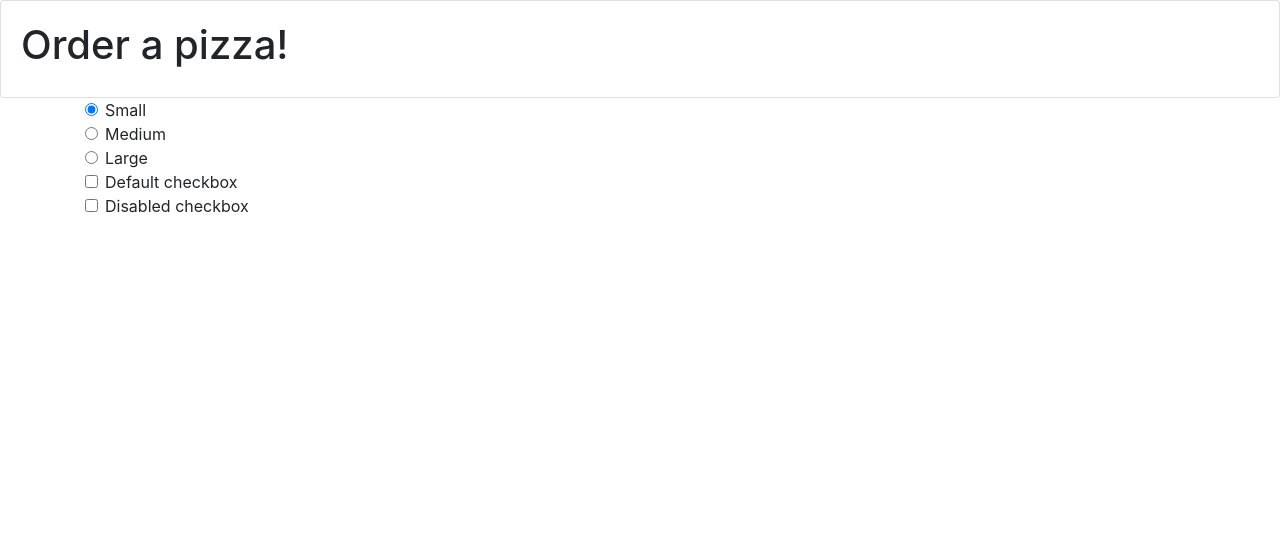
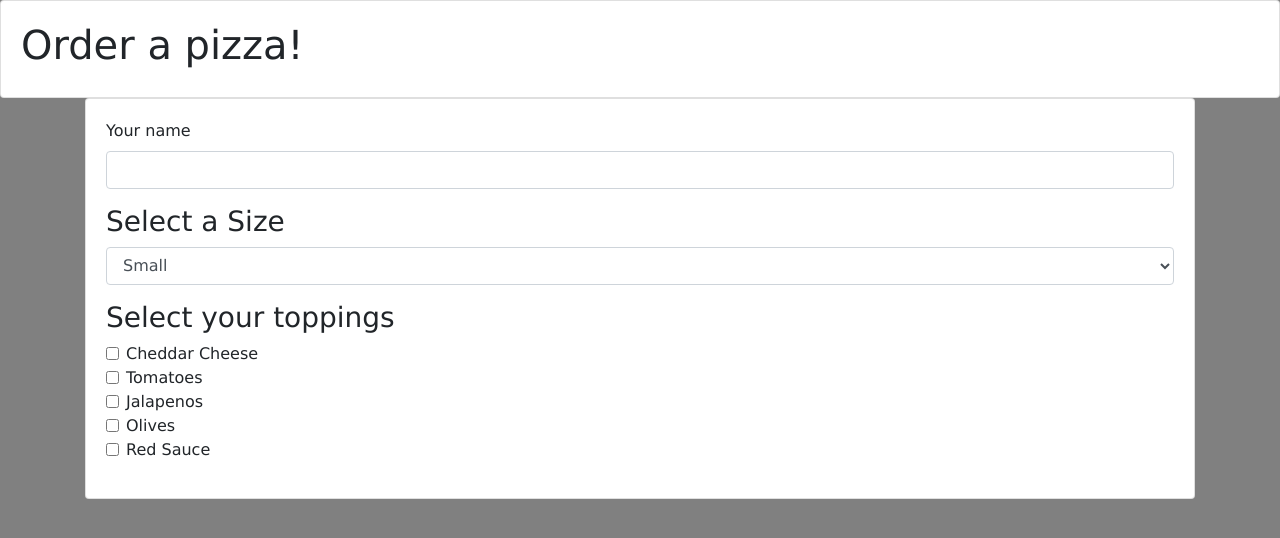
Before and after one commit to bettsbp/pizza, a plain HTML site: page index.html in a window 1280 px wide. Drawn offline with nearby package versions, Linux system fonts and the light colour scheme.

Commit message:
add scripts, add html content, finish form

```diff
--- a/index.html
+++ b/index.html
@@ -2,7 +2,7 @@
 <head>
   <title>Pizzaria</title>
   <link rel="stylesheet" href="https://stackpath.bootstrapcdn.com/bootstrap/4.1.1/css/bootstrap.min.css" integrity="sha384-WskhaSGFgHYWDcbwN70/dfYBj47jz9qbsMId/iRN3ewGhXQFZCSftd1LZCfmhktB" crossorigin="anonymous">
-
+  <link rel='stylesheet' href='css/styles.css' type='text/css'>
 </head>
 <body>
   <div class='card'>
@@ -11,33 +11,51 @@
     </div>
   </div>
   <div class='container'>
+    <div class='card'>
+      <div class='card-body'>
         <form id='pizzaOrder'>
+          <div class="form-group">
+            <label for="name">Your name</label>
+            <input id="name" class="form-control" type="text">
+          </div>
+          <div class='form-group'>
+            <h3>Select a Size</h3>
+            <select class="form-control" id="pizzaSize">
+              <option>Small</option>
+              <option>Medium</option>
+              <option>Large</option>
+            </select>
+          </div>
+          <h3>Select your toppings</h3>
           <div class='form-group'>
             <div class="form-check">
-          <input class="form-check-input" type="radio" name="exampleRadios" id="smallSize" value="small" checked>
-          <label class="form-check-label" for="smallSize">Small</label>
+              <input class="form-check-input" type="checkbox" value="" id="toppingCheese">
+              <label class="form-check-label" for="toppingCheese">Cheddar Cheese</label>
             </div>
             <div class="form-check">
-          <input class="form-check-input" type="radio" name="exampleRadios" id="medSize" value="medium">
-          <label class="form-check-label" for="medSize">Medium</label>
-        </div>
-        <div class="form-check disabled">
-          <input class="form-check-input" type="radio" name="exampleRadios" id="largeSize" value="large">
-          <label class="form-check-label" for="largeSize">Large</label>
+              <input class="form-check-input" type="checkbox" value="" id="toppingTom">
+              <label class="form-check-label" for="toppingTom">Tomatoes</label>
             </div>
             <div class="form-check">
-          <input class="form-check-input" type="checkbox" value="" id="defaultCheck1">
-          <label class="form-check-label" for="defaultCheck1">Default checkbox</label>
+              <input class="form-check-input" type="checkbox" value="" id="toppingJal">
+              <label class="form-check-label" for="toppingJal">Jalapenos</label>
             </div>
             <div class="form-check">
-          <input class="form-check-input" type="checkbox" value="" id="defaultCheck2">
-          <label class="form-check-label" for="defaultCheck2">Disabled checkbox</label>
+              <input class="form-check-input" type="checkbox" value="" id="toppingOlives">
+              <label class="form-check-label" for="toppingOlives">Olives</label>
+            </div>
+            <div class="form-check">
+              <input class="form-check-input" type="checkbox" value="" id="toppingRedSauce">
+              <label class="form-check-label" for="toppingRedSauce">Red Sauce</label>
             </div>
           </div>
         </form>
       </div>
+    </div>
+  </div>
   <script src="https://code.jquery.com/jquery-3.3.1.slim.min.js" integrity="sha384-q8i/X+965DzO0rT7abK41JStQIAqVgRVzpbzo5smXKp4YfRvH+8abtTE1Pi6jizo" crossorigin="anonymous"></script>
   <script src="https://cdnjs.cloudflare.com/ajax/libs/popper.js/1.14.3/umd/popper.min.js" integrity="sha384-ZMP7rVo3mIykV+2+9J3UJ46jBk0WLaUAdn689aCwoqbBJiSnjAK/l8WvCWPIPm49" crossorigin="anonymous"></script>
   <script src="https://stackpath.bootstrapcdn.com/bootstrap/4.1.1/js/bootstrap.min.js" integrity="sha384-smHYKdLADwkXOn1EmN1qk/HfnUcbVRZyYmZ4qpPea6sjB/pTJ0euyQp0Mk8ck+5T" crossorigin="anonymous"></script>
+  <script src='js/scripts.js'></script>
 </body>
 </html>
--- a/js/scripts.js
+++ b/js/scripts.js
@@ -1,7 +1,7 @@
 // business
 
 function Pizza() {
-  this.name
+  this.forWho
   this.toppings = []
   this.size
   this.tempPrice = 0
@@ -21,7 +21,15 @@ Pizza.prototype.addToppings = function(pizzaToppings) {
       this.totalPrice += this.tempPrice
       this.tempPrice = 0
     } if (pizzaString.includes('Jalapenos')) {
-      this.tempPrice += 30.00
+      this.tempPrice += .75
+      this.totalPrice += this.tempPrice
+      this.tempPrice = 0
+    } if (pizzaString.includes('Olives')) {
+      this.tempPrice += 3.00
+      this.totalPrice += this.tempPrice
+      this.tempPrice = 0
+    } if (pizzaString.includes('Red Sauce')) {
+      this.tempPrice += 99.00
       this.totalPrice += this.tempPrice
       this.tempPrice = 0
     }
@@ -35,8 +43,12 @@ $(document).ready(function() {
   var newPizza = new Pizza;
 
   $('#pizzaOrder').submit(function(event) {
-    var pizzaSize = $('input#pizzaSize').val();
-    var pizzaToppings = [];
+    event.preventDefault();
+    newPizza.forWho = $('input#name').val();
+    newPizza.size = $('input#pizzaSize').val();
+    newPizza.toppings =
+
+
 
   });
 });
```
Lines whose indentation alone changed are shown as unchanged.
